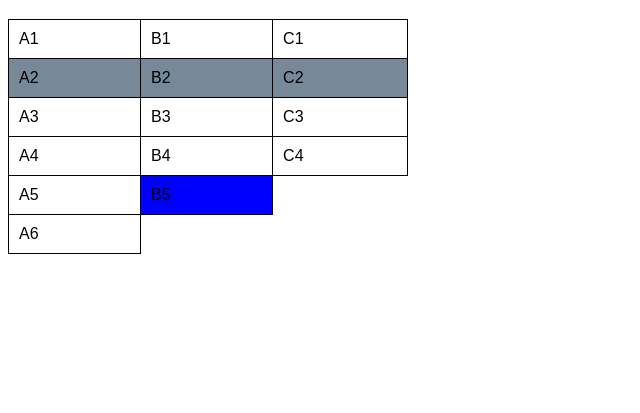
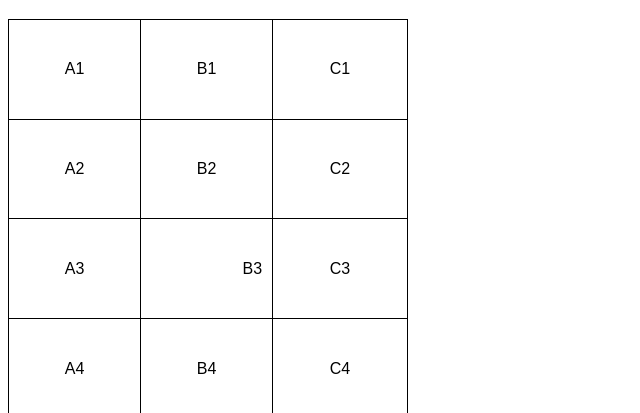
Before and after one commit to maria-elane7/html-css, a plain HTML site: page exercicios/ex023/tabela001.html in a window 1280 px wide. Shown: the part 61-474 px from the top of the page, without its empty margins (0-640 px from the left). Drawn offline with Linux system fonts and the light colour scheme.

Commit message:
Atualizando ex023

```diff
--- a/exercicios/ex023/tabela001.html
+++ b/exercicios/ex023/tabela001.html
@@ -10,20 +10,22 @@
         }
         table{
             width:400px;
+            height:400px;
             border-collapse:collapse;
 
         }
         td{
             border:1px solid black;
             padding:10px;
+            text-align:center;
+            vertical-align:middle;
 
         }
-        .linha{
-            background-color:lightslategray;
+
+        .numero{
+            text-align:right;
         }
-        .dado{
-            background-color:blue;
-        }
+
     </style>
 </head>
 <body>
@@ -43,14 +45,14 @@
             <td>B1</td>
             <td>C1</td>
         </tr>
-        <tr class="linha">
+        <tr>
             <td>A2</td>
             <td>B2</td>
             <td>C2</td>
         </tr>
         <tr>
             <td>A3</td>
-            <td>B3</td>
+            <td class="numero">B3</td>
             <td>C3</td>
         </tr>
         <tr>
@@ -58,13 +60,6 @@
             <td>B4</td>
             <td >C4</td>
         </tr>
-        <tr>
-            <td>A5</td>
-            <td class="dado">B5</td>
-        </tr>
-        <tr>
-            <td>A6</td>
-        </tr>
     </table>
 </body>
 </html>
```
